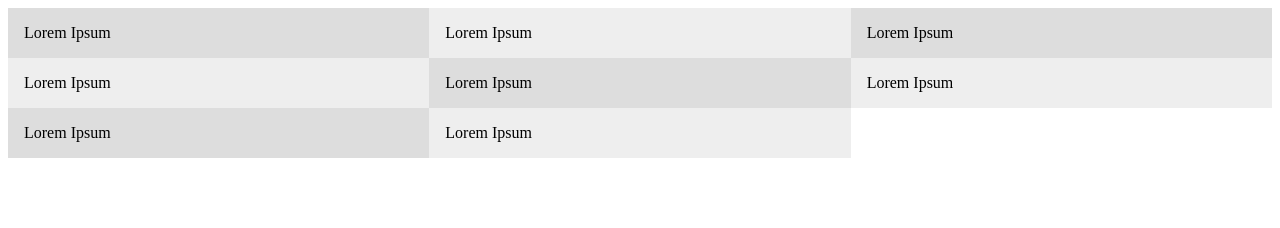
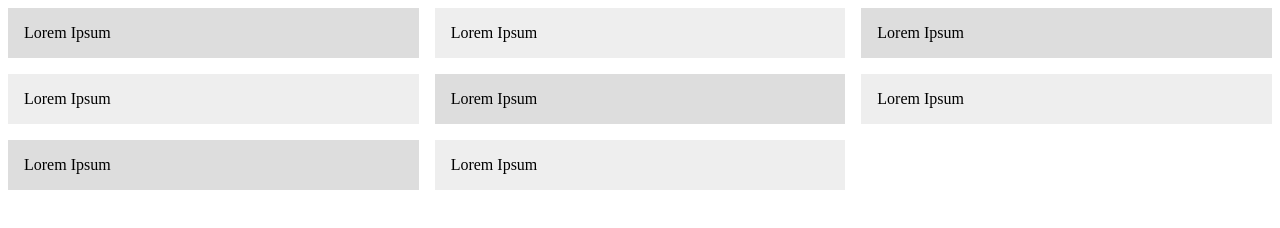
Before and after one commit to KModestas/CSS-Grid-2, a plain HTML site: page index.html in a window 1280 px wide. Drawn offline with Linux system fonts and the light colour scheme.

Commit message:
grid gap

```diff
--- a/index.html
+++ b/index.html
@@ -8,7 +8,9 @@
         .grid {
           display: grid;
           /* grid-template-columns: 1fr 1fr 1fr; */
+          /* grid-template-columns: repeat(3, 1fr 2fr); */
           grid-template-columns: repeat(3, 1fr);
+          grid-gap: 1em;
           /* fr is the recommeded unit of measurment */
         }
 
```
